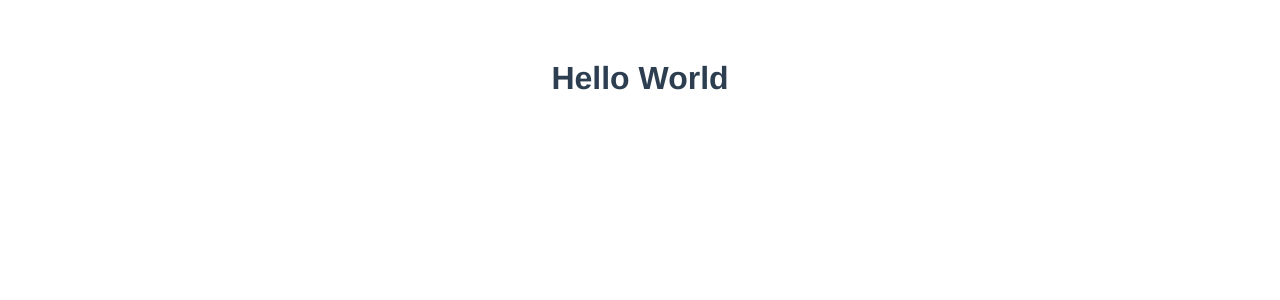
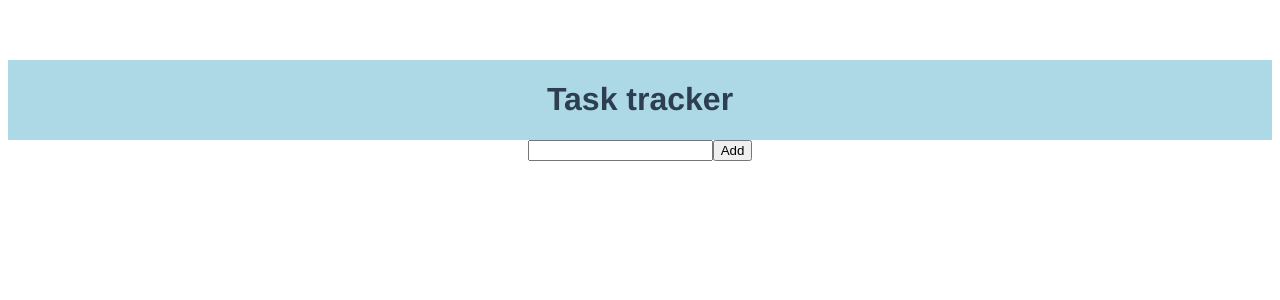
Before and after one commit to eduardomecchia/todos, a Vue app: page / in a window 1280 px wide. Shown: the top 300 px of the page. Built offline with nearby package versions, Linux system fonts and the light colour scheme.

Commit message:
Add AddTask component

```diff
--- a/src/App.vue
+++ b/src/App.vue
@@ -1,14 +1,19 @@
 <template>
   <div id="app">
-    <h1>Hello World</h1>
+    <Header />
+    <AddTask />
   </div>
 </template>
 
 <script>
+import Header from "./components/Header";
+import AddTask from "./components/AddTask";
 
 export default {
   name: 'App',
   components: {
+    Header,
+    AddTask,
   }
 }
 </script>
--- /dev/null
+++ b/src/components/AddTask.vue
@@ -0,0 +1,16 @@
+<template>
+    <div>
+        <input type="text" name="task" id="task">
+        <button>Add</button>
+    </div>
+</template>
+
+<script>
+export default {
+    name: "AddTask"
+}
+</script>
+
+<style>
+
+</style>
--- a/src/components/Header.vue
+++ b/src/components/Header.vue
@@ -1,13 +1,20 @@
 <template>
-
+    <header>
+        <h1>Task tracker</h1>
+    </header>
 </template>
 
 <script>
 export default {
-
+    name: "Header"
 }
 </script>
 
 <style scoped>
-
+    header {
+        display: flex;
+        justify-content: center;
+        align-items: center;
+        background-color: lightblue;
+    }
 </style>
```
